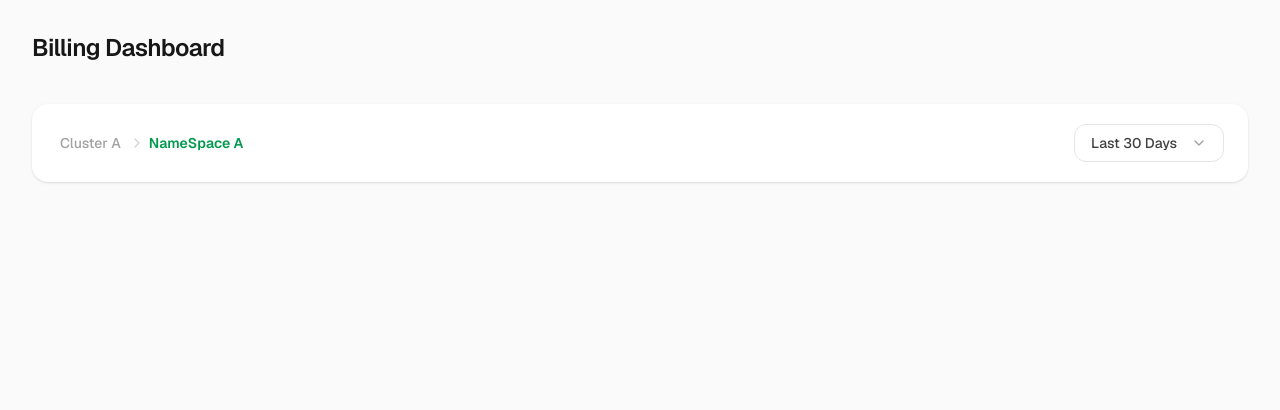
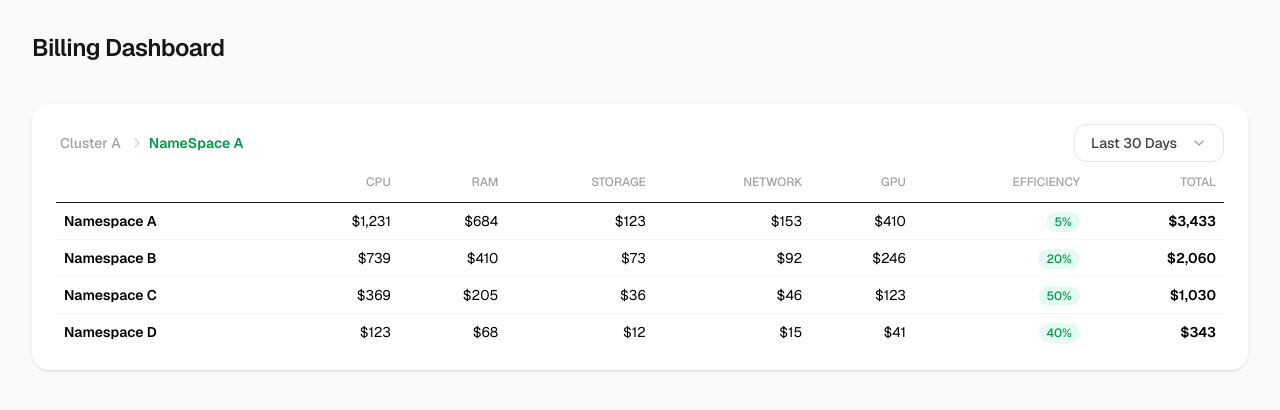
Before and after one commit to somkumarav/atomity, a Next.js app: page / in a window 1280 px wide. Shown: the top 410 px of the page. Built offline with nearby package versions, Linux system fonts and the light colour scheme.

Commit message:
feat: add data-table

```diff
--- a/app/page.tsx
+++ b/app/page.tsx
@@ -1,7 +1,8 @@
 "use client";
 import { Card } from "@/components/ui/card";
 import { Breadcrumb } from "@/components/ui/bread-crumb";
-import { Dropdown } from "../components/ui/dropdown";
+import { Dropdown } from "@/components/ui/dropdown";
+import { DataTable } from "@/components/table/data-table";
 
 export default function Page() {
   return (
@@ -33,6 +34,50 @@ export default function Page() {
                 defaultValue={"30d"}
               />
             </section>
+            <DataTable
+              data={[
+                {
+                  name: "Namespace A",
+                  cpu: "$1,231",
+                  ram: "$684",
+                  storage: "$123",
+                  network: "$153",
+                  gpu: "$410",
+                  efficiency: "5%",
+                  total: "$3,433",
+                },
+                {
+                  name: "Namespace B",
+                  cpu: "$739",
+                  ram: "$410",
+                  storage: "$73",
+                  network: "$92",
+                  gpu: "$246",
+                  efficiency: "20%",
+                  total: "$2,060",
+                },
+                {
+                  name: "Namespace C",
+                  cpu: "$369",
+                  ram: "$205",
+                  storage: "$36",
+                  network: "$46",
+                  gpu: "$123",
+                  efficiency: "50%",
+                  total: "$1,030",
+                },
+                {
+                  name: "Namespace D",
+                  cpu: "$123",
+                  ram: "$68",
+                  storage: "$12",
+                  network: "$15",
+                  gpu: "$41",
+                  efficiency: "40%",
+                  total: "$343",
+                },
+              ]}
+            />
           </Card>
         </section>
       </div>
--- /dev/null
+++ b/components/table/data-table.tsx
@@ -0,0 +1,76 @@
+import {
+  Table,
+  TableBody,
+  TableCell,
+  TableHead,
+  TableHeader,
+  TableRow,
+} from "@/components/ui/table";
+
+export const DataTable = ({
+  data,
+}: {
+  data: {
+    name: string;
+    cpu: string;
+    ram: string;
+    storage: string;
+    network: string;
+    gpu: string;
+    efficiency: string;
+    total: string;
+  }[];
+}) => {
+  return (
+    <Table>
+      <TableHeader>
+        <TableRow>
+          <TableHead></TableHead>
+          <TableHead className='text-right text-xs'>CPU</TableHead>
+          <TableHead className='text-right text-xs'>RAM</TableHead>
+          <TableHead className='text-right text-xs'>STORAGE</TableHead>
+          <TableHead className='text-right text-xs'>NETWORK</TableHead>
+          <TableHead className='text-right text-xs'>GPU</TableHead>
+          <TableHead className='text-right text-xs'>EFFICIENCY</TableHead>
+          <TableHead className='text-right text-xs'>TOTAL</TableHead>
+        </TableRow>
+      </TableHeader>
+      <TableBody>
+        {data.map((row, i) => (
+          <TableRow
+            key={row.name}
+            initial={{
+              opacity: 0,
+              borderBottomColor: "rgba(250, 250, 250, 0)",
+            }}
+            animate={{
+              opacity: 1,
+              borderBottomColor: "rgba(245, 245, 245, 1)",
+            }}
+            transition={{
+              duration: 0.8,
+              delay: i * 0.08,
+              ease: "easeOut",
+            }}
+            className='border-b'
+          >
+            <TableCell className='font-semibold'>{row.name}</TableCell>
+            <TableCell className='text-right'>{row.cpu}</TableCell>
+            <TableCell className='text-right'>{row.ram}</TableCell>
+            <TableCell className='text-right'>{row.storage}</TableCell>
+            <TableCell className='text-right'>{row.network}</TableCell>
+            <TableCell className='text-right'>{row.gpu}</TableCell>
+            <TableCell className='text-right'>
+              <span className='text-[#00994D] font-medium bg-[#00D97E]/10 px-2 py-0.5 rounded-full text-xs'>
+                {String(row.efficiency)}
+              </span>
+            </TableCell>
+            <TableCell className='text-right font-semibold'>
+              {row.total}
+            </TableCell>
+          </TableRow>
+        ))}
+      </TableBody>
+    </Table>
+  );
+};
--- /dev/null
+++ b/components/ui/table.tsx
@@ -0,0 +1,117 @@
+"use client";
+
+import * as React from "react";
+import { HTMLMotionProps, motion } from "motion/react";
+
+import { cn } from "@/lib/utils";
+
+function Table({ className, ...props }: React.ComponentProps<"table">) {
+  return (
+    <div
+      data-slot='table-container'
+      className='relative w-full overflow-x-auto'
+    >
+      <table
+        data-slot='table'
+        className={cn("w-full caption-bottom text-sm", className)}
+        {...props}
+      />
+    </div>
+  );
+}
+
+function TableHeader({ className, ...props }: React.ComponentProps<"thead">) {
+  return (
+    <thead
+      data-slot='table-header'
+      className={cn("[&_tr]:border-b", className)}
+      {...props}
+    />
+  );
+}
+
+function TableBody({ className, ...props }: React.ComponentProps<"tbody">) {
+  return (
+    <tbody
+      data-slot='table-body'
+      className={cn("[&_tr:last-child]:border-0", className)}
+      {...props}
+    />
+  );
+}
+
+function TableFooter({ className, ...props }: React.ComponentProps<"tfoot">) {
+  return (
+    <tfoot
+      data-slot='table-footer'
+      className={cn(
+        "bg-muted/50 border-t font-medium [&>tr]:last:border-b-0",
+        className,
+      )}
+      {...props}
+    />
+  );
+}
+
+function TableRow({ className, ...props }: HTMLMotionProps<"tr">) {
+  return (
+    <motion.tr
+      data-slot='table-row'
+      className={cn(
+        "hover:bg-muted/50 data-[state=selected]:bg-muted border-b transition-colors",
+        className,
+      )}
+      {...props}
+    />
+  );
+}
+
+function TableHead({ className, ...props }: React.ComponentProps<"th">) {
+  return (
+    <th
+      data-slot='table-head'
+      className={cn(
+        "text-neutral-400 h-10 px-2 text-left align-middle font-medium whitespace-nowrap [&:has([role=checkbox])]:pr-0",
+        className,
+      )}
+      {...props}
+    />
+  );
+}
+
+function TableCell({ className, ...props }: React.ComponentProps<"td">) {
+  return (
+    <td
+      data-slot='table-cell'
+      className={cn(
+        "text-black p-2 align-middle whitespace-nowrap [&:has([role=checkbox])]:pr-0",
+        className,
+      )}
+      {...props}
+    />
+  );
+}
+
+function TableCaption({
+  className,
+  ...props
+}: React.ComponentProps<"caption">) {
+  return (
+    <caption
+      data-slot='table-caption'
+      className={cn("text-black mt-4 text-sm", className)}
+      {...props}
+    />
+  );
+}
+
+export {
+  Table,
+  TableHeader,
+  TableBody,
+  TableFooter,
+  TableHead,
+  TableRow,
+  TableCell,
+  TableCaption,
+};
--- a/package.json
+++ b/package.json
@@ -9,6 +9,7 @@
     "lint": "eslint"
   },
   "dependencies": {
+    "@tanstack/react-table": "^8.21.3",
     "clsx": "^2.1.1",
     "lucide-react": "^0.577.0",
     "motion": "^12.38.0",
```
Also changed, not shown: 1 other file (tests, documents, lock files or other folders).
